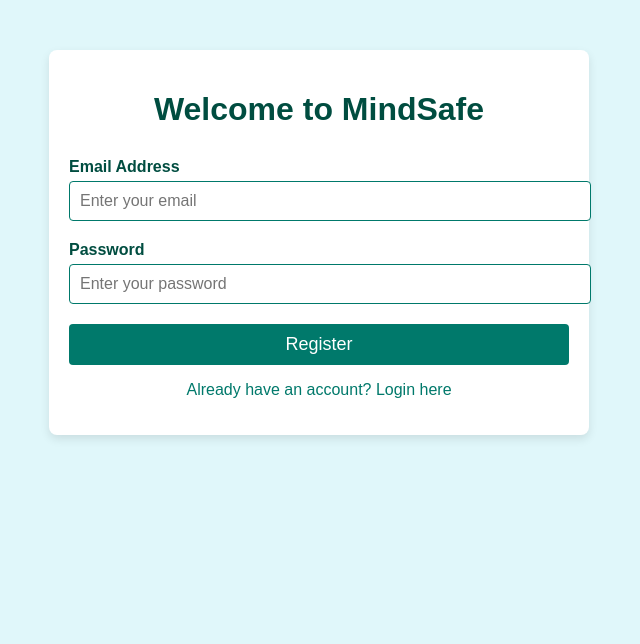
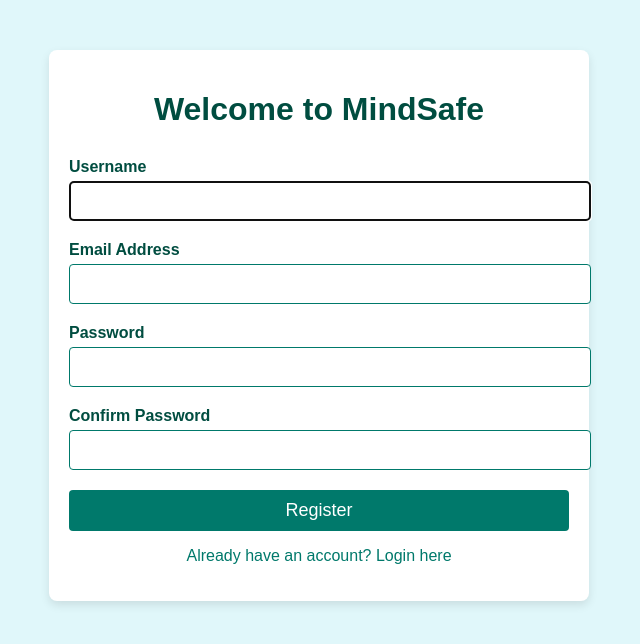
Before and after one commit to altynai066/django-project, a Django app: page /register/ in a window 1280 px wide. Shown: the top 644 px of the page, without its empty margins (321-961 px from the left). Run offline with Django 5.2, Linux system fonts and the light colour scheme; parts of the project's set-up code (start-up, migrations or seed data) failed here and were passed over.

Commit message:
Начальная версия проекта

```diff
--- a/PythonProjectMindSafe/settings.py
+++ b/PythonProjectMindSafe/settings.py
@@ -138,3 +138,5 @@
 
 # Если нужно настроить систему для работы только через email:
 AUTH_USER_MODEL = 'auth.User'  # или ваша кастомная модель пользователя
+LOGIN_REDIRECT_URL = '/'  # Главная страница после успешного логина
+LOGOUT_REDIRECT_URL = '/'  # Перенаправление на главную страницу после выхода
--- a/PythonProjectMindSafe/urls.py
+++ b/PythonProjectMindSafe/urls.py
@@ -1,6 +1,3 @@
-# mysite/urls.py
-
-# PythonProjectMindSafe/urls.py
 from django.contrib import admin
 from django.urls import path, include
 from django.contrib.auth import views as auth_views
@@ -8,20 +5,24 @@
 from tasks import views  # Импортируем views из приложения tasks
 
 urlpatterns = [
-    path('admin/', admin.site.urls),  # URL для админки Django
+    # Административная панель
+    path('admin/', admin.site.urls),
+
+    # Аутентификация
     path('login/', auth_views.LoginView.as_view(), name='login'),  # URL для входа
-    path('register/', views.register, name='register'),  # URL для страницы регистрации
-    path('password_reset/', auth_views.PasswordResetView.as_view(), name='password_reset'),  # Восстановление пароля
+    path('logout/', auth_views.LogoutView.as_view(), name='logout'),  # URL для выхода
+    path('register/', views.register_view, name='register'),  # URL для страницы регистрации
+
+    # Восстановление пароля
+    path('password_reset/', auth_views.PasswordResetView.as_view(), name='password_reset'),
     path('password_reset/done/', auth_views.PasswordResetDoneView.as_view(), name='password_reset_done'),
     path('reset/<uidb64>/<token>/', auth_views.PasswordResetConfirmView.as_view(), name='password_reset_confirm'),
     path('reset/done/', auth_views.PasswordResetCompleteView.as_view(), name='password_reset_complete'),
 
-    # URL-ы для двухфакторной аутентификации
+    # Двухфакторная аутентификация
     path('two-factor/', include(tf_urls)),
 
     # Главная страница
-    path('', views.home, name='home'),  # Добавляем маршрут для главной страницы
-     path('login/', views.login_view, name='login'),
-    path('register/', views.register, name='register'),  # Для регистрации
-    path('home/', views.home, name='home'),  # Главная страница после входа
+    path('', views.home, name='home'),  # Главная страница для пользователей
+    path('profile/', views.user_profile, name='user_profile'),
 ]
--- /dev/null
+++ b/tasks/forms.py
@@ -0,0 +1,17 @@
+from django import forms
+from django.contrib.auth.forms import UserCreationForm
+from django.contrib.auth.models import User
+from .models import Entry  # Не забудьте импортировать модель!
+
+class CustomUserCreationForm(UserCreationForm):
+    email = forms.EmailField(required=True)
+
+    class Meta:
+        model = User
+        fields = ('username', 'email', 'password1', 'password2')
+
+# Форма для заметок
+class EntryForm(forms.ModelForm):
+    class Meta:
+        model = Entry
+        fields = ['title', 'content']
--- a/tasks/templates/registration/register.html
+++ b/tasks/templates/registration/register.html
@@ -7,8 +7,8 @@
     <style>
         body {
             font-family: Arial, sans-serif;
-            background-color: #e0f7fa; /* Нежно бирюзовый фон */
-            color: #00796b; /* Темно-зеленый цвет текста */
+            background-color: #e0f7fa;
+            color: #00796b;
             margin: 0;
             padding: 0;
         }
@@ -24,7 +24,7 @@
 
         h1 {
             text-align: center;
-            color: #004d40; /* Темно-бирюзовый заголовок */
+            color: #004d40;
             margin-bottom: 30px;
         }
 
@@ -83,13 +83,23 @@
         <form method="POST">
             {% csrf_token %}
             <div class="form-group">
-                <label for="email">Email Address</label>
-                <input type="email" name="email" id="email" required placeholder="Enter your email" />
+                <label for="id_username">Username</label>
+                {{ form.username }}
             </div>
 
             <div class="form-group">
-                <label for="password">Password</label>
-                <input type="password" name="password" id="password" required placeholder="Enter your password" />
+                <label for="id_email">Email Address</label>
+                {{ form.email }}
+            </div>
+
+            <div class="form-group">
+                <label for="id_password1">Password</label>
+                {{ form.password1 }}
+            </div>
+
+            <div class="form-group">
+                <label for="id_password2">Confirm Password</label>
+                {{ form.password2 }}
             </div>
 
             <button type="submit">Register</button>
--- a/tasks/views.py
+++ b/tasks/views.py
@@ -1,43 +1,65 @@
-# views.py (в директории tasks)
 from django.shortcuts import render
 from .models import Entry  # Импорт модели Entry (не Task)
+from django.contrib.auth.forms import AuthenticationForm
 from django.contrib.auth import authenticate, login
-from django.shortcuts import redirect
-def home(request):
-    tasks = Entry.objects.all()  # Получаем все записи (или задачи) из модели Entry
-    return render(request, 'home.html', {'tasks': tasks})  # Передаем задачи в шаблон
 from django.shortcuts import render, redirect
-from django.contrib.auth.models import User
-from django.contrib.auth import login
 from django.contrib.auth.forms import UserCreationForm
-
-def register(request):
-    if request.method == 'POST':
-        form = UserCreationForm(request.POST)
-        if form.is_valid():
-            user = form.save()
-            login(request, user)
-            return redirect('home')  # Перенаправление на главную страницу после регистрации
-    else:
-        form = UserCreationForm()
-
-    return render(request, 'registration/register.html', {'form': form})
+from .forms import CustomUserCreationForm  # Импортируйте вашу кастомную форму
+from django.contrib.auth.decorators import login_required
+from django.db.models import Q
 
 
 
+def home(request):
+    tasks = Entry.objects.all()  # Получаем все записи из модели Entry
+    return render(request, 'home.html', {'tasks': tasks})  # Передаем задачи в шаблон
 
-# Функция для отображения страницы входа
+
 def login_view(request):
     if request.method == 'POST':
-        email = request.POST.get('email')
-        password = request.POST.get('password')
+        form = AuthenticationForm(request, data=request.POST)
+        if form.is_valid():
+            # Авторизация пользователя
+            user = form.get_user()
+            login(request, user)
+            return redirect('home')  # После успешного логина перенаправляем на главную страницу
+    else:
+        form = AuthenticationForm()
 
-        user = authenticate(request, username=email, password=password)
+    return render(request, 'registration/login.html', {'form': form})
 
-        if user is not None:
-            login(request, user)
-            return redirect('home')  # Перенаправление на главную страницу после успешного входа
-        else:
-            # Если пользователь не найден
-            return render(request, 'registration/login.html', {'error': 'Invalid email or password'})
-    return render(request, 'registration/login.html')
+
+
+def register_view(request):
+    if request.method == 'POST':
+        form = CustomUserCreationForm(request.POST)
+        if form.is_valid():
+            form.save()  # Сохраняем нового пользователя
+            return redirect('login')  # Перенаправляем на страницу логина
+    else:
+        form = CustomUserCreationForm()
+
+    return render(request, 'registration/register.html', {'form': form})  # Отправляем форму в шаблон
+
+
+
+@login_required
+def user_profile(request):
+    # Получаем заметки пользователя
+    notes = Entry.objects.filter(user=request.user)
+
+    query = request.GET.get('q', '')
+    filter_date = request.GET.get('filter_date', '')
+
+    if query:
+        notes = notes.filter(title__icontains=query)
+
+    if filter_date:
+        notes = notes.filter(created_at__date=filter_date)
+
+    return render(request, 'user_profile.html', {
+        'user': request.user,
+        'notes': notes,
+        'query': query,
+        'filter_date': filter_date,
+    })
```
Also changed, not shown: tasks/models.py (+4 -5 lines), tasks/migrations/0001_initial.py, tasks/migrations/0002_entry_delete_task.py, tasks/migrations/0003_alter_entry_options_rename_content_entry_description_and_more.py, tasks/migrations/0004_alter_entry_category_alter_entry_priority_and_more.py, tasks/templates/user_profile.html (added).
